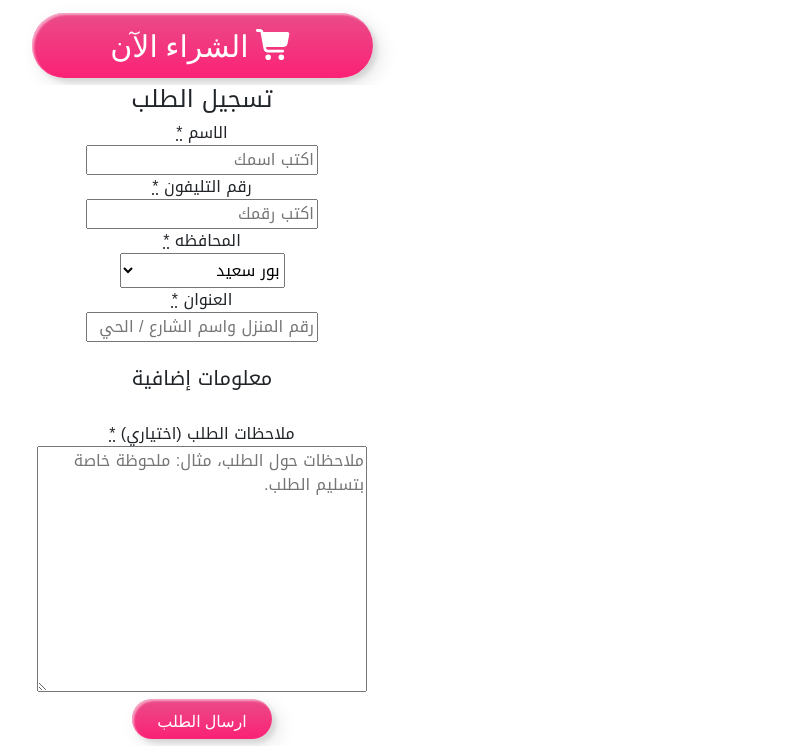
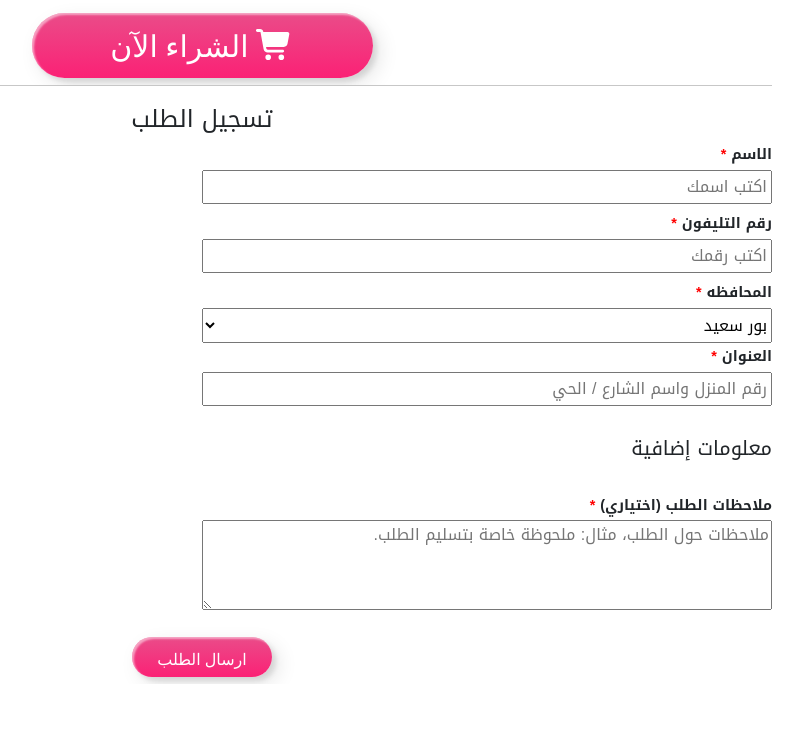
Before and after one commit to abdourasmy/test, a plain HTML site: page index.html in a window 1280 px wide. Shown: the part 1358-2104 px from the top of the page, without its empty margins (438-1241 px from the left). After the commit the page ends 2042 px from the top, so only its background shows below. Drawn offline with nearby package versions, Linux system fonts and the light colour scheme.

Commit message:
Update style.css

```diff
--- a/css/style.css
+++ b/css/style.css
@@ -1,8 +1,14 @@
 @import url("https://fonts.googleapis.com/css2?family=Noto+Kufi+Arabic:wght@100;200;300;400;500;600;700;800;900&display=swap");
+
+::selection {
+  background-color: rgb(251, 33, 117);
+  color: #fff;
+}
+
 body {
   font-family: "Noto Kufi Arabic", sans-serif !important;
 }
-a {
+* {
   text-decoration: none !important;
 }
 header {
@@ -19,6 +25,7 @@ header {
 }
 .icon {
   height: 65px;
+  border-radius: 50px;
 }
 ::-webkit-scrollbar {
   width: 8px;
@@ -97,6 +104,27 @@ header {
     inset -4px -4px 6px 0 rgba(255, 255, 255, 0.2),
     inset 4px 4px 6px 0 rgba(0, 0, 0, 0.2);
 }
+@keyframes shiny-btn1 {
+  0% {
+    -webkit-transform: scale(0) rotate(45deg);
+    opacity: 0;
+  }
+
+  80% {
+    -webkit-transform: scale(0) rotate(45deg);
+    opacity: 0.5;
+  }
+
+  81% {
+    -webkit-transform: scale(4) rotate(45deg);
+    opacity: 1;
+  }
+
+  100% {
+    -webkit-transform: scale(50) rotate(45deg);
+    opacity: 0;
+  }
+}
 .contact {
   -webkit-box-shadow: 0px 1px 0px 0 rgb(0 0 0 / 22%);
   box-shadow: 0px 1px 0px 0 rgb(0 0 0 / 22%);
@@ -111,6 +139,7 @@ header {
     height: 50vh;
     margin: 0 !important;
   }
+
 }
 h3 {
   margin: 30px !important;
@@ -141,7 +170,6 @@ li {
 }
 .tabs li {
   padding: 3px;
-  /* background-color: #f6f4f4; */
   border-right: 1px solid white;
   cursor: pointer;
   user-select: none;
@@ -151,16 +179,6 @@ li {
   -ms-transition: 0.2s;
   -o-transition: 0.2s;
 }
-/* .tabs li:hover,
-  .tabs li.active {
-    background-color: #ddd;
-  }
-  .contact {
-    background-color: #ddd;
-  } */
-/* .contact > div {
-    padding: 20px;
-  } */
 .contact1 > div:not(:first-child) {
   display: none;
 }
@@ -187,6 +205,36 @@ video {
   video {
     width: 50% !important ;
   }
+
 }
-/* @media (max-width: 613px) {
-} */
+.container {
+  -webkit-box-shadow: 0px 1px 0px 0 rgb(0 0 0 / 22%);
+  box-shadow: 0px 1px 0px 0 rgb(0 0 0 / 22%);
+}
+.invoice {
+  margin: 20px 0;
+}
+abbr {
+  color: red;
+}
+label {
+  line-height: 2;
+  font-weight: 700;
+  font-size: 13.5px;
+  font-size: 0.9rem;
+}
+input {
+  padding: 3px;
+  margin: 0 0 6px !important;
+  width: 50%;
+}
+form {
+  text-align: start;
+}
+select {
+  width: 50%;
+}
+textarea {
+  width: 50%;
+  height: 90px;
+}
```
